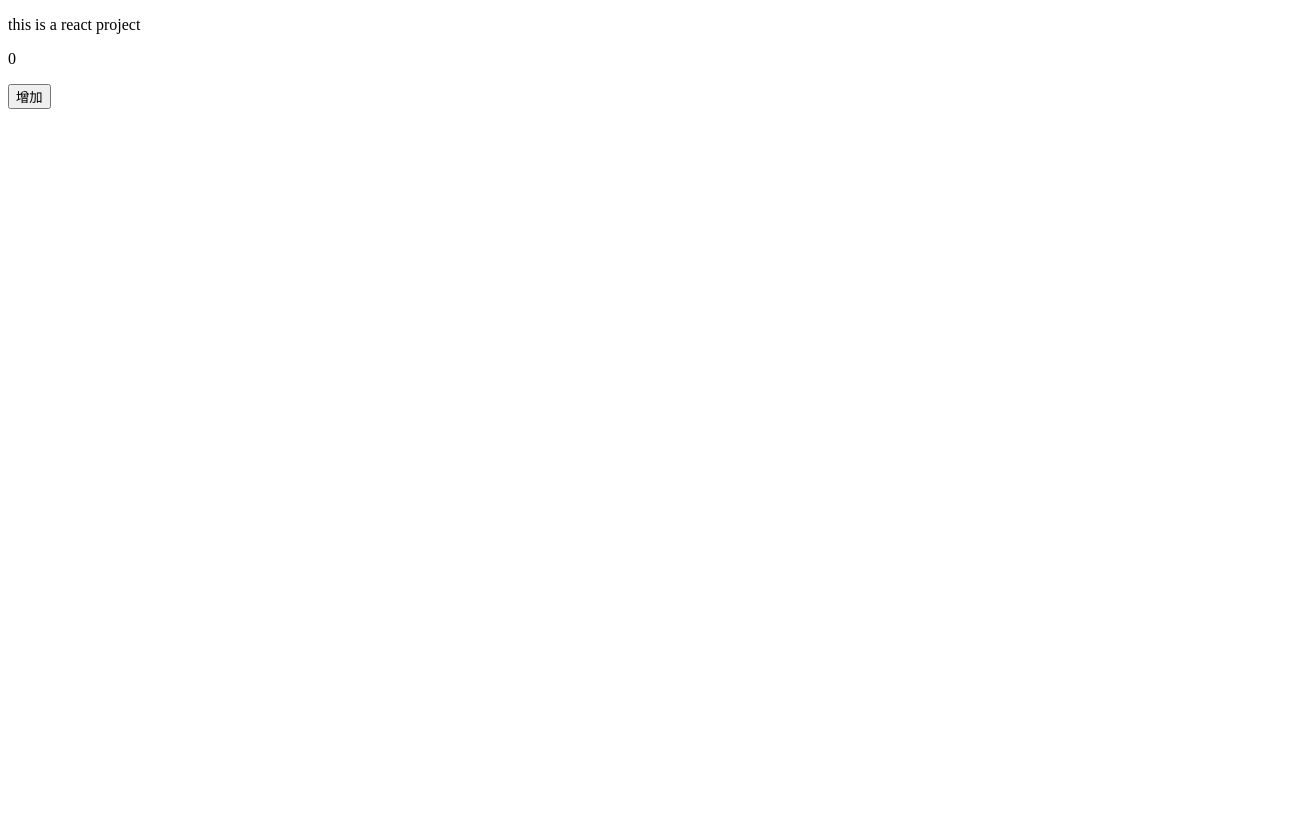
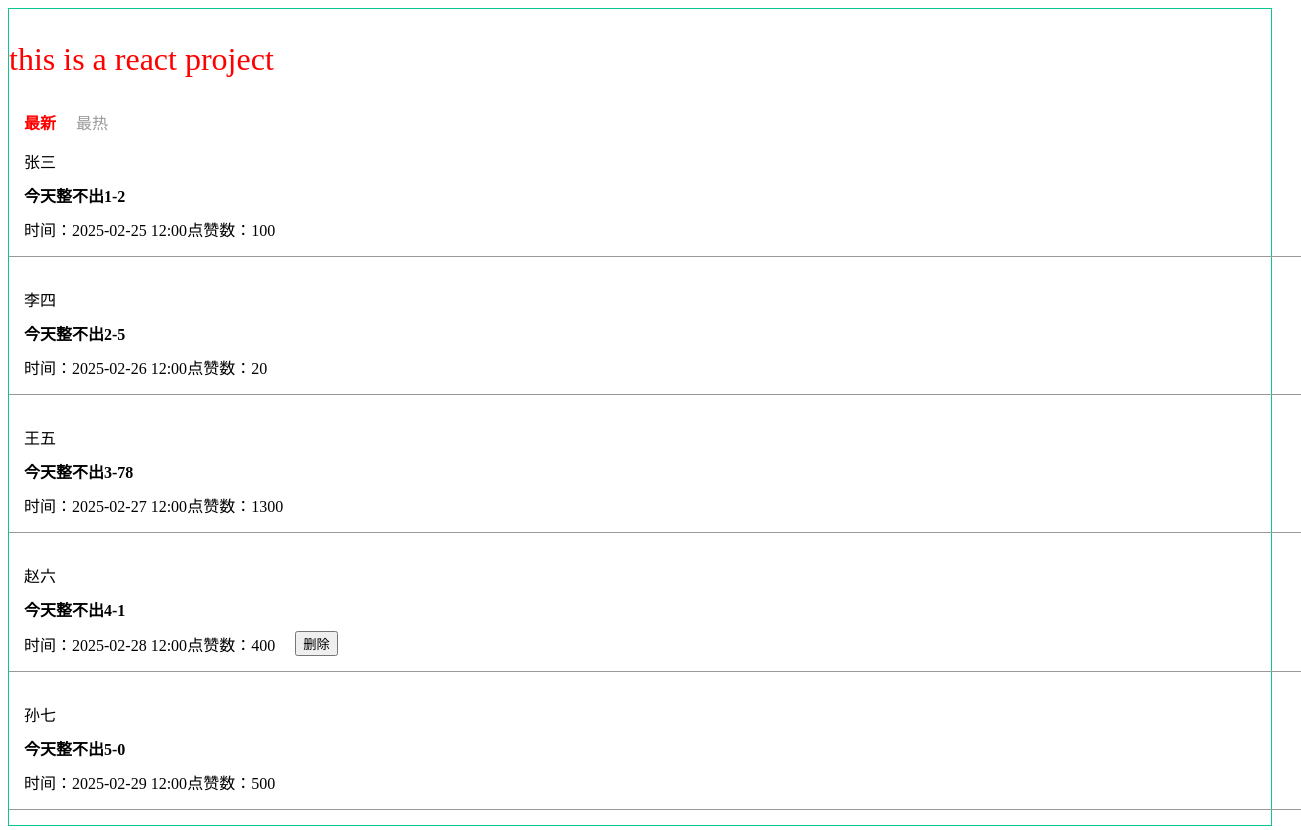
Before and after one commit to wdm-coding/react, a React (Create React App) app: page / in a window 1280 px wide. Shown: the top 830 px of the page, 1301 px wide, since content can reach past the window. Before the commit the page ends 800 px from the top, so only its background shows below. Built offline with nearby package versions, Linux system fonts and the light colour scheme.

Commit message:
列表增加，删除，排序，tab切换

```diff
--- a/src/App.js
+++ b/src/App.js
@@ -1,18 +1,15 @@
 // 根组件
 // APP -> INDEX.JS -> index.html -> root
-import { useState } from "react";
+import "./index.css";
+import CommentList from "./pages/comment-list.js";
+let number = 0;
 function App() {
-  // 定义一个状态和一个修改状态的函数
-  const [count,setCount] = useState(0);
-  const addCount = () => {
-    // 修改状态的值,重新渲染组件,数据驱动视图
-    setCount((pre)=>pre + 1);
-  };
+  number++;
+  console.log(`组件渲染第${number}次`)
   return (
     <div className="App">
-      <p>this is a react project</p>
-      <p>{count}</p>
-      <button onClick={addCount}>增加</button>
+      <p style={{color:'red',fontSize:'32px'}}>this is a react project</p>
+      <CommentList />
     </div>
   );
 }
--- /dev/null
+++ b/src/index.css
@@ -0,0 +1,3 @@
+.App{
+  border: 1px solid rgb(13, 196, 147);
+}
--- /dev/null
+++ b/src/pages/comment-list.js
@@ -0,0 +1,79 @@
+import { useState } from "react";
+const userId = 4
+const commentItemStyle = {
+  display:'flex',
+  width:'100%',
+  marginBottom:'15px',
+  borderBottom:'1px solid #999',
+  padding:'15px'
+}
+const initCommentList = [
+  {id:1, name:"张三", content:"今天整不出1", time:"2025-02-25 12:00", like:100,creatTiem:2},
+  {id:2, name:"李四", content:"今天整不出2", time:"2025-02-26 12:00", like:20,creatTiem:5},
+  {id:3, name:"王五", content:"今天整不出3", time:"2025-02-27 12:00", like:1300,creatTiem:78},
+  {id:4, name:"赵六", content:"今天整不出4", time:"2025-02-28 12:00", like:400,creatTiem:1},
+  {id:5, name:"孙七", content:"今天整不出5", time:"2025-02-29 12:00", like:500,creatTiem:0},
+]
+const tabs = [
+  {name:'最新', value:'new'},
+  {name:'最热', value:'hot'}
+]
+function CommentList(){
+  const [commentList, setCommentList] = useState(initCommentList);
+  const delHandler = id =>{
+    const newCommentList = commentList.filter(item=>{
+      return item.id !== id
+    })
+    setCommentList(newCommentList)
+  }
+  const [tabValue, setTabValue] = useState('new')
+  const tabChange= value=>{
+    setTabValue(value)
+    if(tabValue === 'new'){
+      const newCommentList = commentList.sort((a,b)=>{return b.creatTiem - a.creatTiem})
+      setCommentList(newCommentList)
+    }else if(tabValue === 'hot'){
+      const hotCommentList = commentList.sort((a,b)=>{return b.like - a.like})
+      setCommentList(hotCommentList)
+    }
+  }
+  return (
+    <div className="comment_list_wrap">
+      <div style={{display:'flex',alignItems:'center',marginLeft:'15px'}}>
+        {tabs.map(tab=>(
+          <div
+            key={tab.value}
+            style={{marginRight:'20px'}}
+            onClick={()=>tabChange(tab.value)}
+          >
+            <span style={{
+              color:tabValue === tab.value ? 'red' : '#999',
+              cursor:'pointer',
+              fontWeight:tabValue === tab.value ? '600' : '400'
+            }}>{tab.name}</span>
+          </div>
+        ))}
+      </div>
+      <div style={{width:'100%'}}>
+        {commentList.map(item=>
+            (
+              <div key={item.id} style={commentItemStyle}>
+                <div>
+                  <div>{item.name}</div>
+                  <div style={{margin:'10px 0',color:'#000',fontWeight:'600'}}>{item.content}-{item.creatTiem}</div>
+                  <div style={{display:'flex',alignItems:'center'}}>
+                    <span>时间：{item.time}</span>
+                    <span style={{paddingRight:'20px'}}>点赞数：{item.like}</span>
+                    {userId === item.id && <button onClick={()=>{delHandler(item.id)}}>删除</button>}
+                  </div>
+                </div>
+              </div>
+            )
+          )
+        }
+      </div>
+    </div>
+  )
+}
+
+export default CommentList;
```
